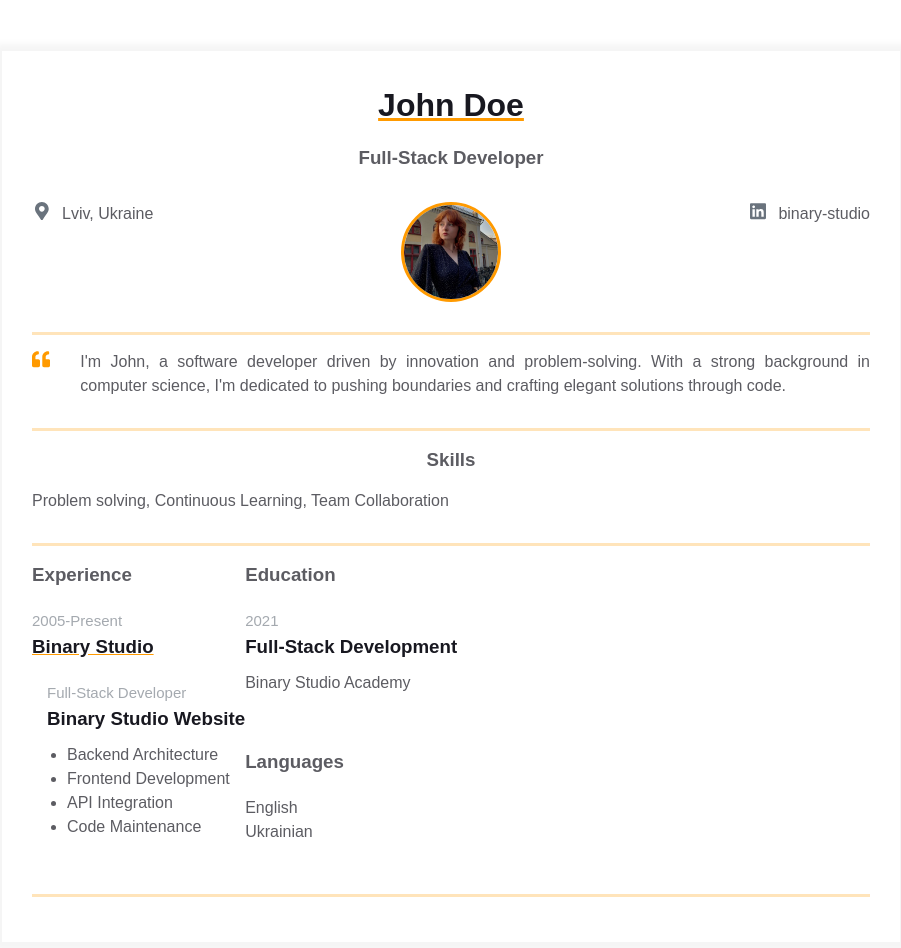
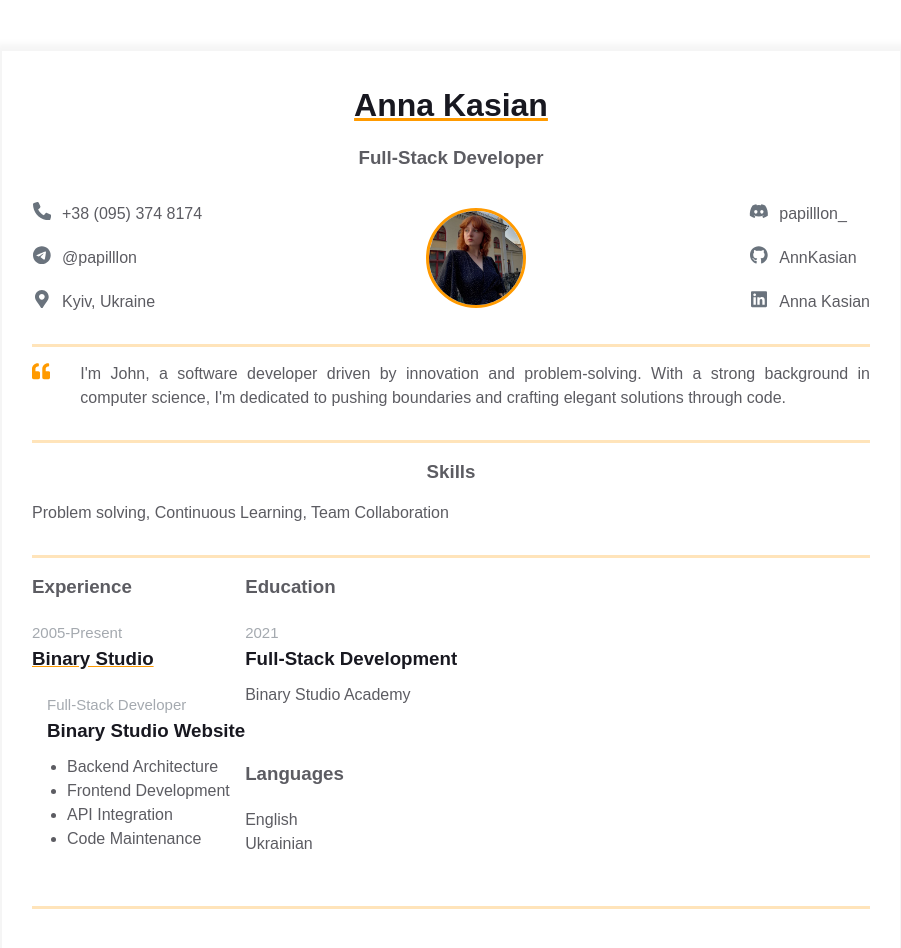
Before and after one commit to AnnKasian/homepage, a plain HTML site: page index.html in a window 1280 px wide. Shown: the whole page, without its empty margins (189-1090 px from the left). Drawn offline with Linux system fonts and the light colour scheme.

Commit message:
Modified markup with filled contact info

```diff
--- a/index.html
+++ b/index.html
@@ -11,11 +11,35 @@
       <div class="resume">
         <div class="container">
           <div class="resume__block">
-            <h1 class="contact-info__header">John Doe</h1>
+            <h1 class="contact-info__header">Anna Kasian</h1>
             <h3 class="contact-info__sub-header">Full-Stack Developer</h3>
 
             <div class="contact_info_container fh">
               <div class="contact-info__block">
+                <a href="" rel="author" class="contact-info__item">
+                  <div class="contact-info__item-icon-wrapper">
+                      <svg class="contact-info__item-icon" xmlns="http://www.w3.org/2000/svg" viewBox="0 0 512 512">
+                          <path
+                            xmlns="http://www.w3.org/2000/svg"
+                            d="M164.9 24.6c-7.7-18.6-28-28.5-47.4-23.2l-88 24C12.1 30.2 0 46 0 64C0 311.4 200.6 512 448 512c18 0 33.8-12.1 38.6-29.5l24-88c5.3-19.4-4.6-39.7-23.2-47.4l-96-40c-16.3-6.8-35.2-2.1-46.3 11.6L304.7 368C234.3 334.7 177.3 277.7 144 207.3L193.3 167c13.7-11.2 18.4-30 11.6-46.3l-40-96z"
+                          />
+                      </svg>
+                  </div>
+                  <span>+38 (095) 374 8174</span>
+                </a>
+
+                <a href="https://t.me/papilllon" rel="author" class="contact-info__item">
+                  <div class="contact-info__item-icon-wrapper">
+                      <svg class="contact-info__item-icon" xmlns="http://www.w3.org/2000/svg" viewBox="0 0 500 512">
+                          <path
+                            xmlns="http://www.w3.org/2000/svg"
+                            d="M248,8C111.033,8,0,119.033,0,256S111.033,504,248,504,496,392.967,496,256,384.967,8,248,8ZM362.952,176.66c-3.732,39.215-19.881,134.378-28.1,178.3-3.476,18.584-10.322,24.816-16.948,25.425-14.4,1.326-25.338-9.517-39.287-18.661-21.827-14.308-34.158-23.215-55.346-37.177-24.485-16.135-8.612-25,5.342-39.5,3.652-3.793,67.107-61.51,68.335-66.746.153-.655.3-3.1-1.154-4.384s-3.59-.849-5.135-.5q-3.283.746-104.608,69.142-14.845,10.194-26.894,9.934c-8.855-.191-25.888-5.006-38.551-9.123-15.531-5.048-27.875-7.717-26.8-16.291q.84-6.7,18.45-13.7,108.446-47.248,144.628-62.3c68.872-28.647,83.183-33.623,92.511-33.789,2.052-.034,6.639.474,9.61,2.885a10.452,10.452,0,0,1,3.53,6.716A43.765,43.765,0,0,1,362.952,176.66Z"
+                          />
+                      </svg>
+                  </div>
+                  <span>@papilllon</span>
+                </a>
+
                 <a href="" rel="author" class="contact-info__item">
                   <div class="contact-info__item-icon-wrapper">
                     <svg class="contact-info__item-icon" xmlns="http://www.w3.org/2000/svg" viewBox="0 0 384 512">
@@ -27,7 +51,7 @@
                       ></path>
                     </svg>
                   </div>
-                  <span>Lviv, Ukraine</span>
+                  <span>Kyiv, Ukraine</span>
                 </a>
               </div>
 
@@ -36,7 +60,28 @@
               </div>
 
               <div class="contact-info__block">
-                <a href="https://ua.linkedin.com/company/binary-studio_241166" rel="author" class="contact-info__item">
+                <a href="https://discordapp.com/users/1014278361163513886" rel="author" class="contact-info__item">
+                  <div class="contact-info__item-icon-wrapper">
+                      <svg class="contact-info__item-icon" xmlns="http://www.w3.org/2000/svg" viewBox="0 0 650 512">
+                          <path xmlns="http://www.w3.org/2000/svg" d="M524.531,69.836a1.5,1.5,0,0,0-.764-.7A485.065,485.065,0,0,0,404.081,32.03a1.816,1.816,0,0,0-1.923.91,337.461,337.461,0,0,0-14.9,30.6,447.848,447.848,0,0,0-134.426,0,309.541,309.541,0,0,0-15.135-30.6,1.89,1.89,0,0,0-1.924-.91A483.689,483.689,0,0,0,116.085,69.137a1.712,1.712,0,0,0-.788.676C39.068,183.651,18.186,294.69,28.43,404.354a2.016,2.016,0,0,0,.765,1.375A487.666,487.666,0,0,0,176.02,479.918a1.9,1.9,0,0,0,2.063-.676A348.2,348.2,0,0,0,208.12,430.4a1.86,1.86,0,0,0-1.019-2.588,321.173,321.173,0,0,1-45.868-21.853,1.885,1.885,0,0,1-.185-3.126c3.082-2.309,6.166-4.711,9.109-7.137a1.819,1.819,0,0,1,1.9-.256c96.229,43.917,200.41,43.917,295.5,0a1.812,1.812,0,0,1,1.924.233c2.944,2.426,6.027,4.851,9.132,7.16a1.884,1.884,0,0,1-.162,3.126,301.407,301.407,0,0,1-45.89,21.83,1.875,1.875,0,0,0-1,2.611,391.055,391.055,0,0,0,30.014,48.815,1.864,1.864,0,0,0,2.063.7A486.048,486.048,0,0,0,610.7,405.729a1.882,1.882,0,0,0,.765-1.352C623.729,277.594,590.933,167.465,524.531,69.836ZM222.491,337.58c-28.972,0-52.844-26.587-52.844-59.239S193.056,219.1,222.491,219.1c29.665,0,53.306,26.82,52.843,59.239C275.334,310.993,251.924,337.58,222.491,337.58Zm195.38,0c-28.971,0-52.843-26.587-52.843-59.239S388.437,219.1,417.871,219.1c29.667,0,53.307,26.82,52.844,59.239C470.715,310.993,447.538,337.58,417.871,337.58Z"/>
+                      </svg>
+                  </div>
+                  <span>papilllon_</span>
+                </a>
+
+                <a href="https://github.com/AnnKasian" rel="author" class="contact-info__item">
+                  <div class="contact-info__item-icon-wrapper">
+                      <svg class="contact-info__item-icon" xmlns="http://www.w3.org/2000/svg" viewBox="0 0 496 512">
+                          <path
+                            xmlns="http://www.w3.org/2000/svg"
+                            d="M165.9 397.4c0 2-2.3 3.6-5.2 3.6-3.3.3-5.6-1.3-5.6-3.6 0-2 2.3-3.6 5.2-3.6 3-.3 5.6 1.3 5.6 3.6zm-31.1-4.5c-.7 2 1.3 4.3 4.3 4.9 2.6 1 5.6 0 6.2-2s-1.3-4.3-4.3-5.2c-2.6-.7-5.5.3-6.2 2.3zm44.2-1.7c-2.9.7-4.9 2.6-4.6 4.9.3 2 2.9 3.3 5.9 2.6 2.9-.7 4.9-2.6 4.6-4.6-.3-1.9-3-3.2-5.9-2.9zM244.8 8C106.1 8 0 113.3 0 252c0 110.9 69.8 205.8 169.5 239.2 12.8 2.3 17.3-5.6 17.3-12.1 0-6.2-.3-40.4-.3-61.4 0 0-70 15-84.7-29.8 0 0-11.4-29.1-27.8-36.6 0 0-22.9-15.7 1.6-15.4 0 0 24.9 2 38.6 25.8 21.9 38.6 58.6 27.5 72.9 20.9 2.3-16 8.8-27.1 16-33.7-55.9-6.2-112.3-14.3-112.3-110.5 0-27.5 7.6-41.3 23.6-58.9-2.6-6.5-11.1-33.3 2.6-67.9 20.9-6.5 69 27 69 27 20-5.6 41.5-8.5 62.8-8.5s42.8 2.9 62.8 8.5c0 0 48.1-33.6 69-27 13.7 34.7 5.2 61.4 2.6 67.9 16 17.7 25.8 31.5 25.8 58.9 0 96.5-58.9 104.2-114.8 110.5 9.2 7.9 17 22.9 17 46.4 0 33.7-.3 75.4-.3 83.6 0 6.5 4.6 14.4 17.3 12.1C428.2 457.8 496 362.9 496 252 496 113.3 383.5 8 244.8 8zM97.2 352.9c-1.3 1-1 3.3.7 5.2 1.6 1.6 3.9 2.3 5.2 1 1.3-1 1-3.3-.7-5.2-1.6-1.6-3.9-2.3-5.2-1zm-10.8-8.1c-.7 1.3.3 2.9 2.3 3.9 1.6 1 3.6.7 4.3-.7.7-1.3-.3-2.9-2.3-3.9-2-.6-3.6-.3-4.3.7zm32.4 35.6c-1.6 1.3-1 4.3 1.3 6.2 2.3 2.3 5.2 2.6 6.5 1 1.3-1.3.7-4.3-1.3-6.2-2.2-2.3-5.2-2.6-6.5-1zm-11.4-14.7c-1.6 1-1.6 3.6 0 5.9 1.6 2.3 4.3 3.3 5.6 2.3 1.6-1.3 1.6-3.9 0-6.2-1.4-2.3-4-3.3-5.6-2z"
+                          />
+                      </svg>
+                  </div>
+                  <span>AnnKasian</span>
+                </a>
+
+                <a href="https://www.linkedin.com/in/anna-kasian" rel="author" class="contact-info__item">
                   <div class="contact-info__item-icon-wrapper">
                     <svg class="contact-info__item-icon" xmlns="http://www.w3.org/2000/svg" viewBox="0 0 448 512">
                       <path
@@ -50,7 +95,7 @@
                       ></path>
                     </svg>
                   </div>
-                  <span>binary-studio</span>
+                  <span>Anna Kasian</span>
                 </a>
               </div>
             </div>
```
